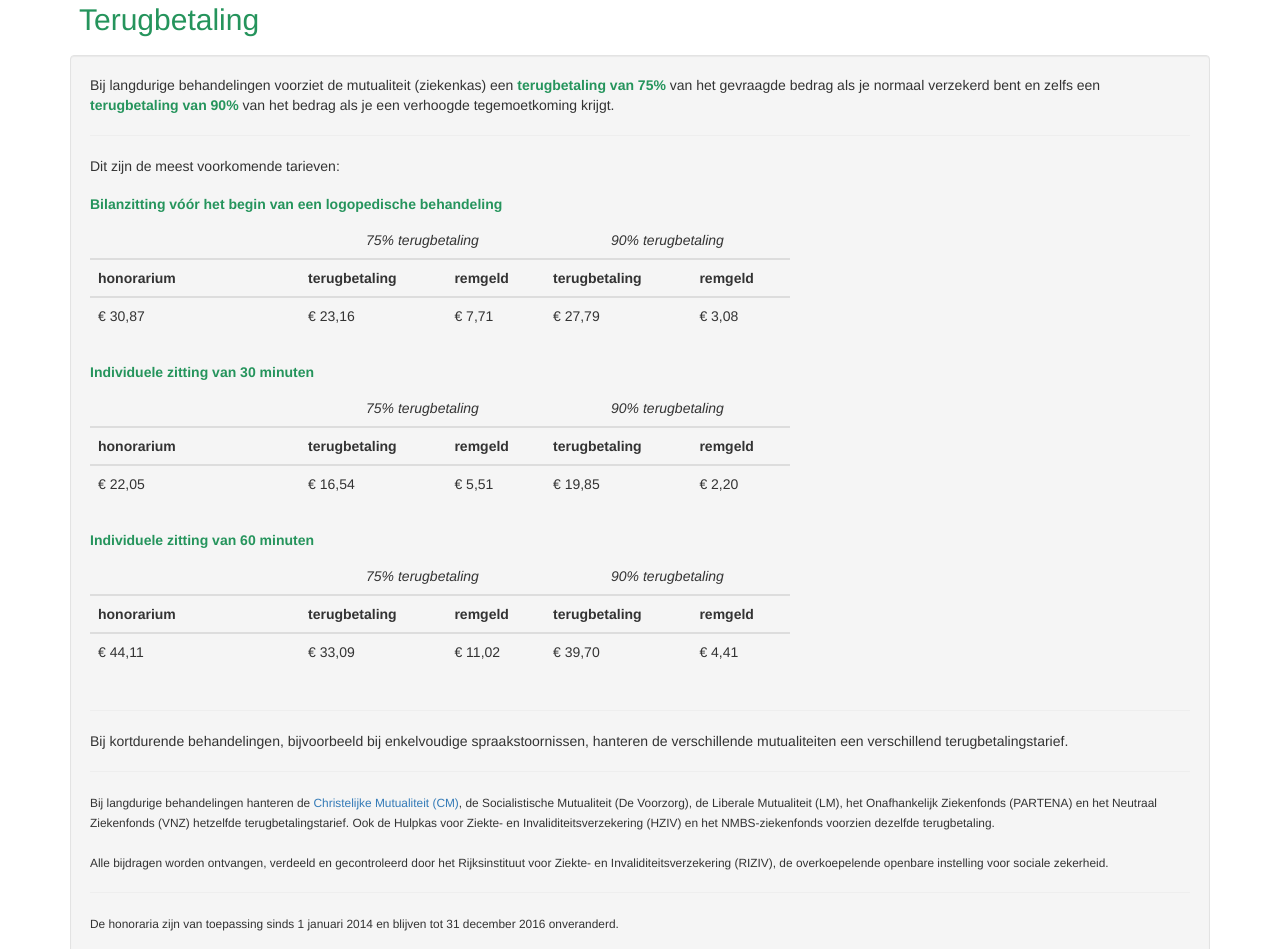
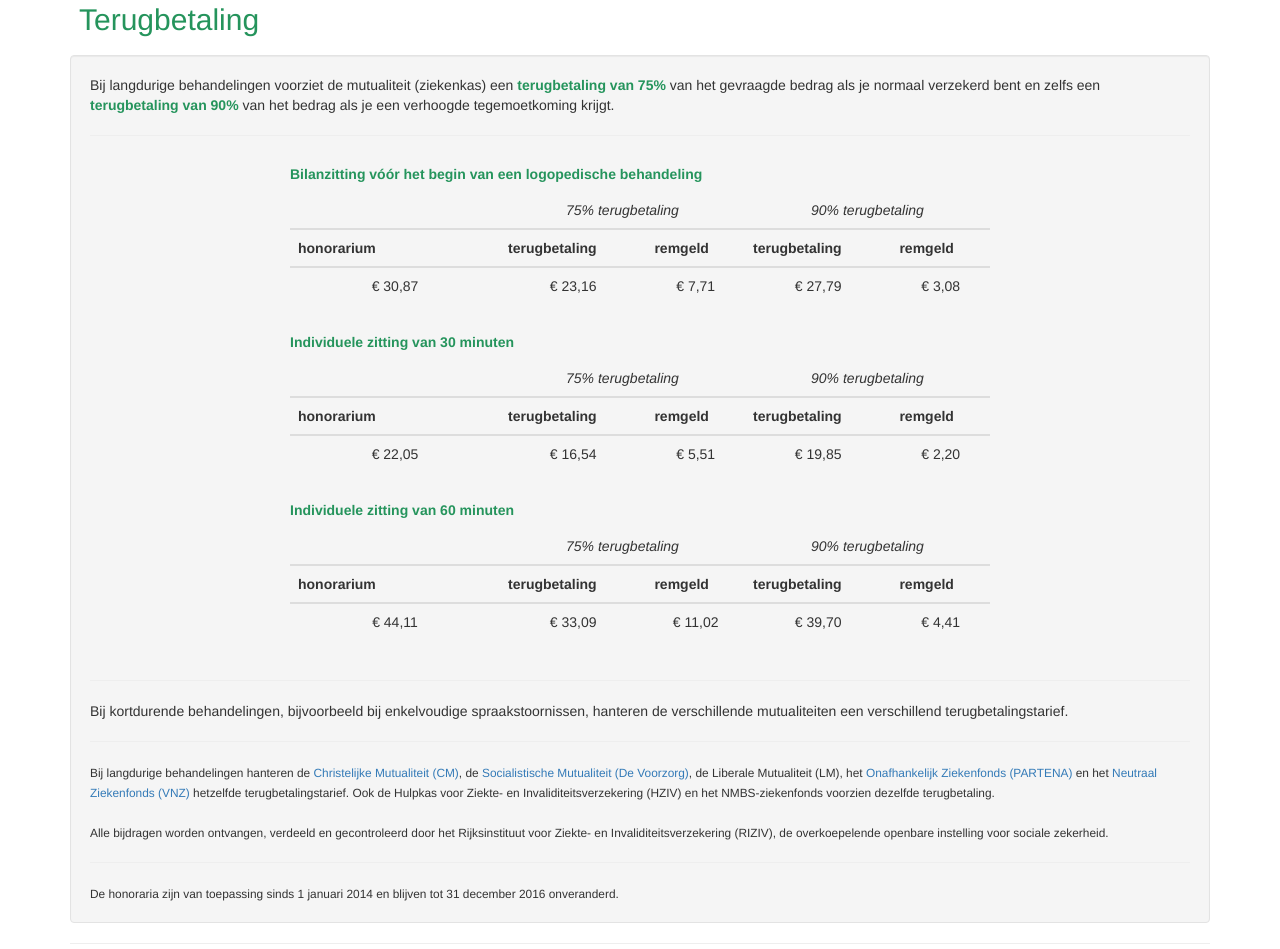
Before and after one commit to JrtPec/ronny-logo, a plain HTML site: page index.html in a window 1280 px wide. Shown: the part 1240-2189 px from the top of the page. Drawn offline with Linux system fonts and the light colour scheme.

Commit message:
gecentreerde tabel en meer links

```diff
--- a/css/custom.css
+++ b/css/custom.css
@@ -137,3 +137,11 @@ h2 {
     font-weight: normal;
     text-align: center;
 }
+
+.table-responsive{
+    text-align: center;
+}
+
+.table{
+    display: inline-table;
+}
--- a/index.html
+++ b/index.html
@@ -200,9 +200,6 @@
                 en zelfs een <em>terugbetaling van 90%</em> van het bedrag als je een verhoogde tegemoetkoming krijgt.
             </p>
             <hr>
-            <p>
-                Dit zijn de meest voorkomende tarieven:
-            </p>
             <div class="table-responsive">
                 <table class="table">
                     <caption><em>Bilanzitting vóór het begin van een logopedische behandeling</em></caption>
@@ -290,7 +287,10 @@
             <hr>
             <small>
                 Bij langdurige behandelingen hanteren de <a href="http://www.cm.be/diensten-en-voordelen/ziekte-en-behandeling/terugbetalingen-behandelingen/logopedisten/">Christelijke Mutualiteit (CM)</a>,
-                de Socialistische Mutualiteit (De Voorzorg), de Liberale Mutualiteit (LM), het Onafhankelijk Ziekenfonds (PARTENA) en het Neutraal Ziekenfonds (VNZ) hetzelfde terugbetalingstarief.
+                de <a href="http://www.devoorzorg.be/limburg/voordelen-advies/terugbetalingen-ledenvoordelen/terugbetalingen-voordelen/preventie-behandeling/pages/logopedie-wettelijke-terugbetaling.aspx">Socialistische Mutualiteit (De Voorzorg)</a>,
+                de Liberale Mutualiteit (LM),
+                het <a href="https://www.oz.be/gezondheid/verplichte-ziekteverzekering/terugbetalingen/logopedie#tarieven">Onafhankelijk Ziekenfonds (PARTENA)</a> en
+                het <a href="https://www.vnz.be/voordelen-terugbetalingen/terugbetaling-medische-kosten/logopedie/">Neutraal Ziekenfonds (VNZ)</a> hetzelfde terugbetalingstarief.
                 Ook de Hulpkas voor Ziekte- en Invaliditeitsverzekering (HZIV) en het NMBS-ziekenfonds voorzien dezelfde terugbetaling.
                 <br><br>
                 Alle bijdragen worden ontvangen, verdeeld en gecontroleerd door het Rijksinstituut voor Ziekte- en Invaliditeitsverzekering (RIZIV), de overkoepelende openbare instelling voor sociale zekerheid.
```
